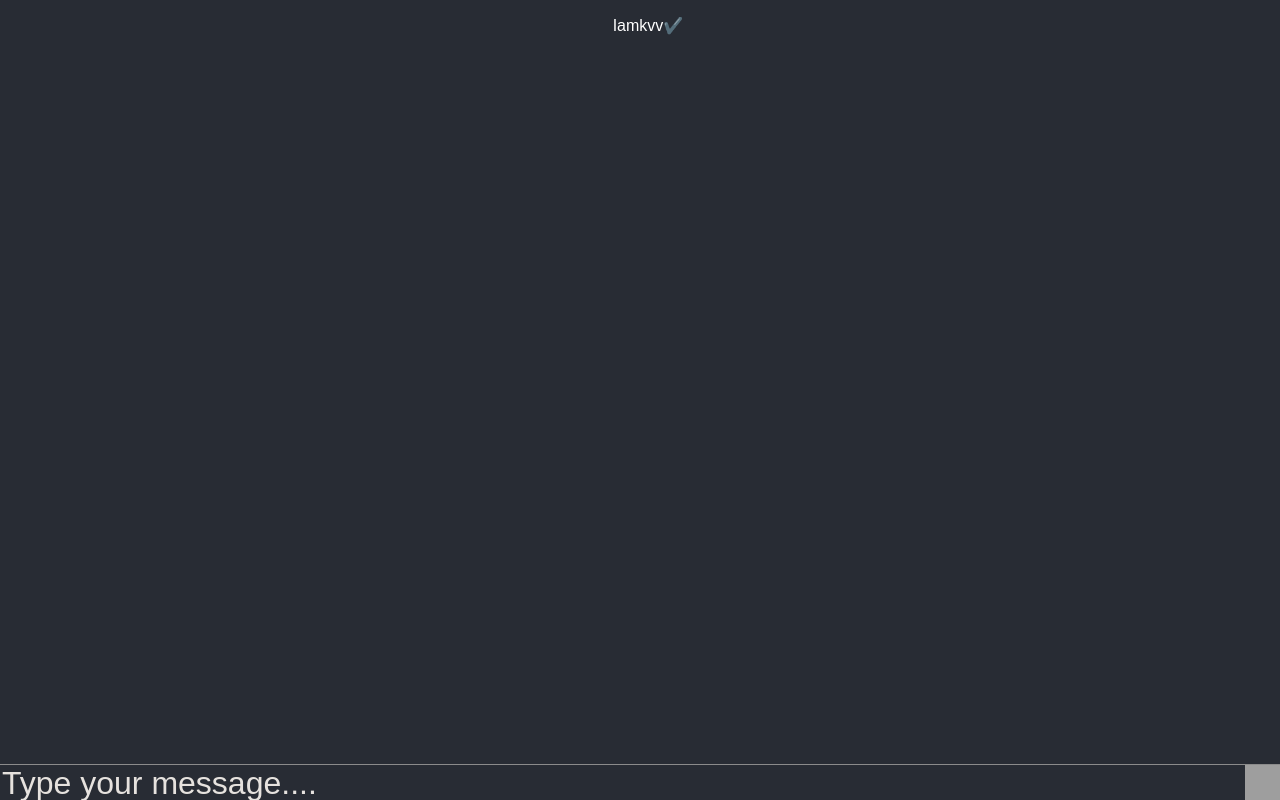
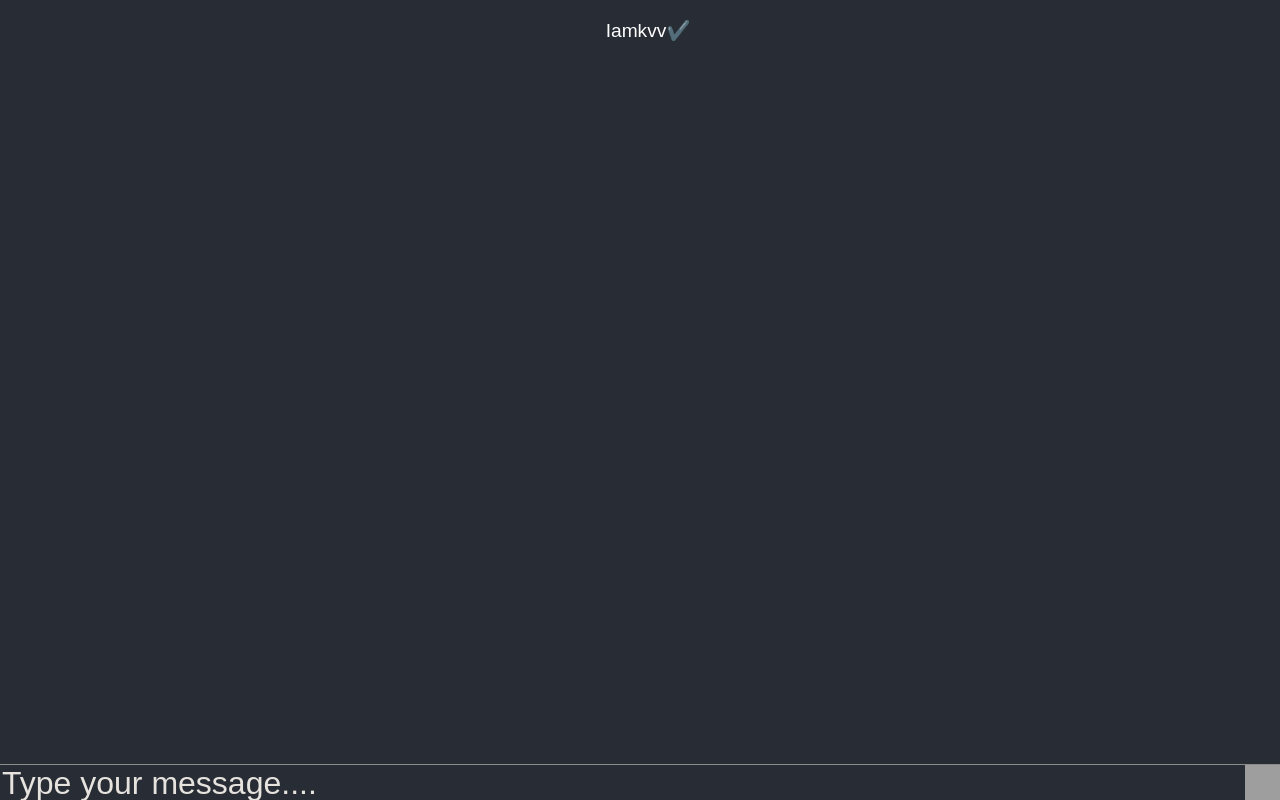
Before and after one commit to Vishnu000000/Demo, a plain HTML site: page index.html in a window 1280 px wide. Drawn offline with nearby package versions, Linux system fonts and the light colour scheme; grey boxes are pictures that could not be loaded.

Commit message:
Update index.html

```diff
--- a/index.html
+++ b/index.html
@@ -4,7 +4,7 @@
 <head>
     <script src="https://code.jquery.com/jquery-3.1.1.js"></script>
     <title>Chat with Bot</title>
-    <p style="color:white;text-align:center;">Iamkvv✔️</p>
+    <p style="color:white;text-align:center;font-size:1.2em">Iamkvv✔️</p>
     <link href="https://chat.marvelpics.org/images/favicon.png" rel="shortcut icon" type="image">
     <meta name="viewport" content="width=device-width, initial-scale=1" />
     <style>
```
